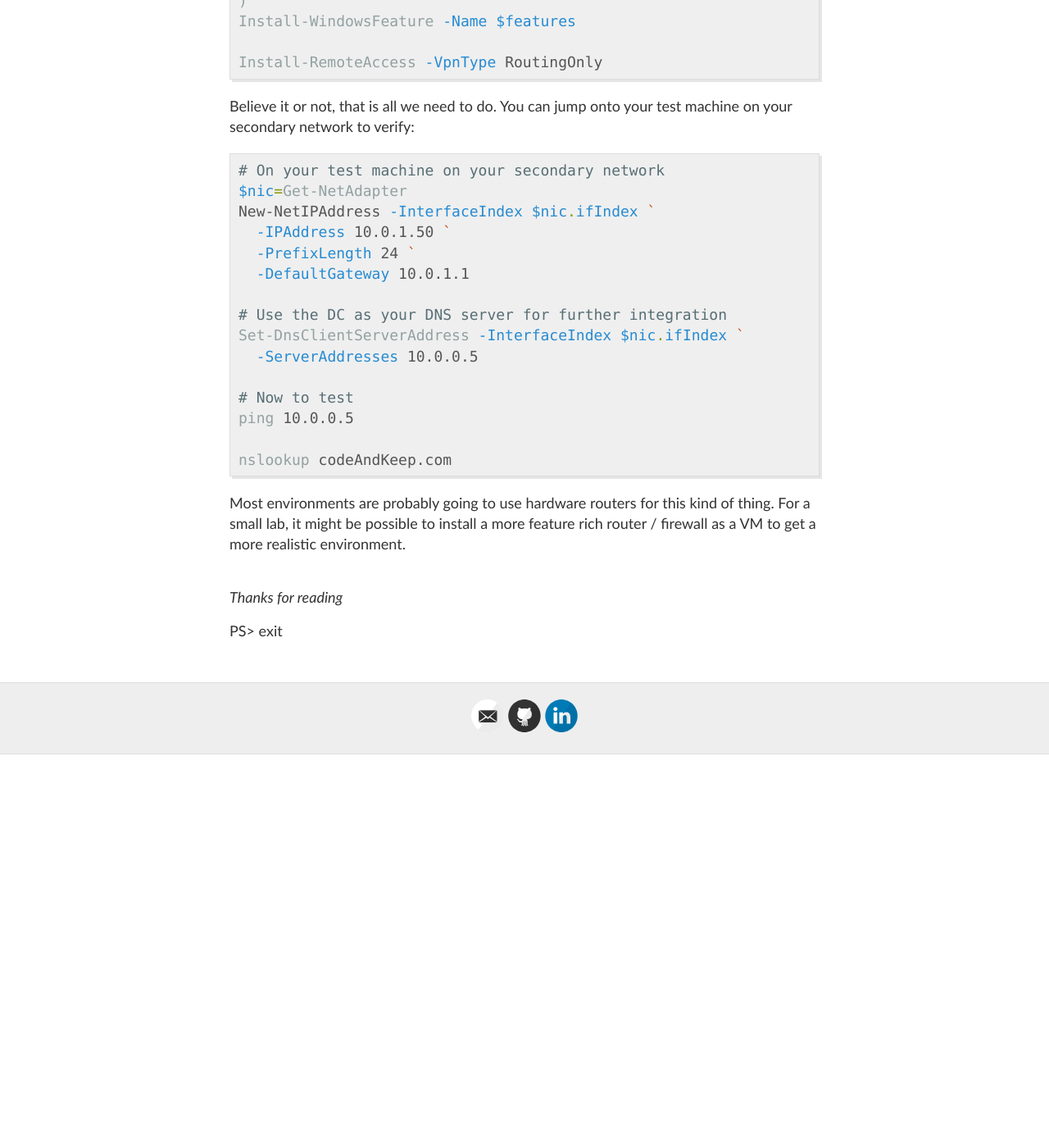
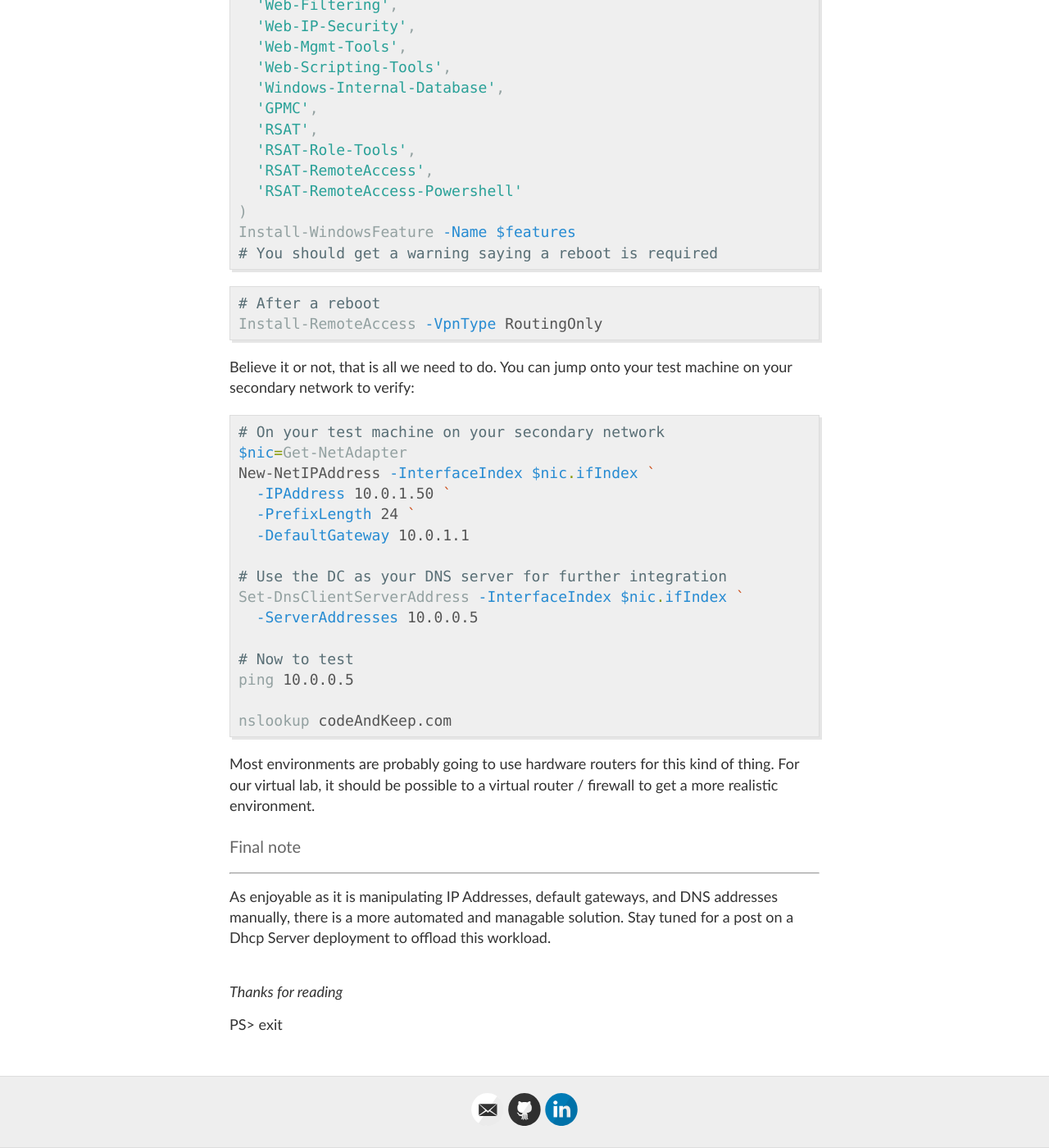
Before and after one commit to briansworth/dev, a Jekyll site: the page built from _posts/2019-5-11-PowerShell-Windows-Routing.md, in a window 1280 px wide and 1400 px high, scrolled down 4572 px. Shown: the whole window at 82% size. Built offline with Jekyll 4.4.1, drawn with Linux system fonts in a browser that asks for light colours; before the commit the page ends 5492 px from its top, so only the background shows below that; some of the changed text lies outside the part shown.

Commit message:
Added needed steps

````diff
--- a/_posts/2019-5-11-PowerShell-Windows-Routing.md
+++ b/_posts/2019-5-11-PowerShell-Windows-Routing.md
@@ -187,6 +187,22 @@
   -NewName 'route'
 ```
 
+<p>
+  If we want other computers on either network
+  to be able to route through this server,
+  we should configure their Default Gateway if not done already.
+  For example, if we want DNS to work across the networks,
+  we should make sure our DC can reach the other network.
+</p>
+
+```powershell
+# On the DC, we can set the Default Gateway like so
+$nic=Get-NetAdapter
+New-NetRoute -InterfaceIndex $nic.ifIndex `
+  -DestinationPrefix '0.0.0.0/0' `
+  -NextHop 10.0.0.1
+```
+
 #### Install RRAS roles
 
 <p>
@@ -224,7 +240,11 @@
   'RSAT-RemoteAccess-Powershell'
 )
 Install-WindowsFeature -Name $features
+# You should get a warning saying a reboot is required
+```
 
+```powershell
+# After a reboot
 Install-RemoteAccess -VpnType RoutingOnly
 ```
 
@@ -254,6 +274,16 @@
 <p>
   Most environments are probably going to use
   hardware routers for this kind of thing.
-  For a small lab, it might be possible to install a more feature rich
-  router / firewall as a VM to get a more realistic environment.
+  For our virtual lab, it should be possible to a virtual
+  router / firewall to get a more realistic environment.
 </p>
+
+#### Final note
+----
+
+<p>
+  As enjoyable as it is manipulating IP Addresses, default gateways,
+  and DNS addresses manually,
+  there is a more automated and managable solution.
+  Stay tuned for a post on a Dhcp Server deployment to offload this workload.
+</p>
````
